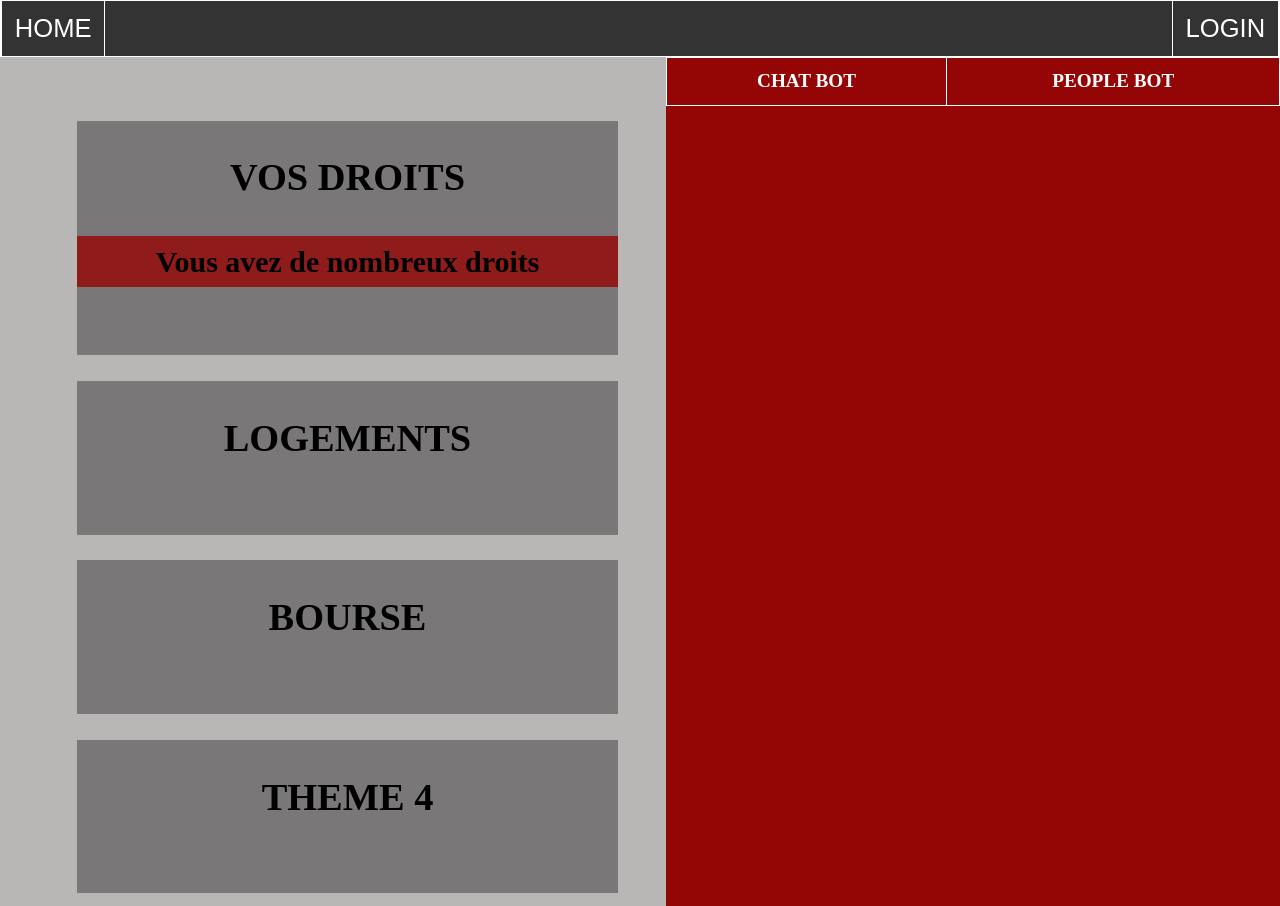
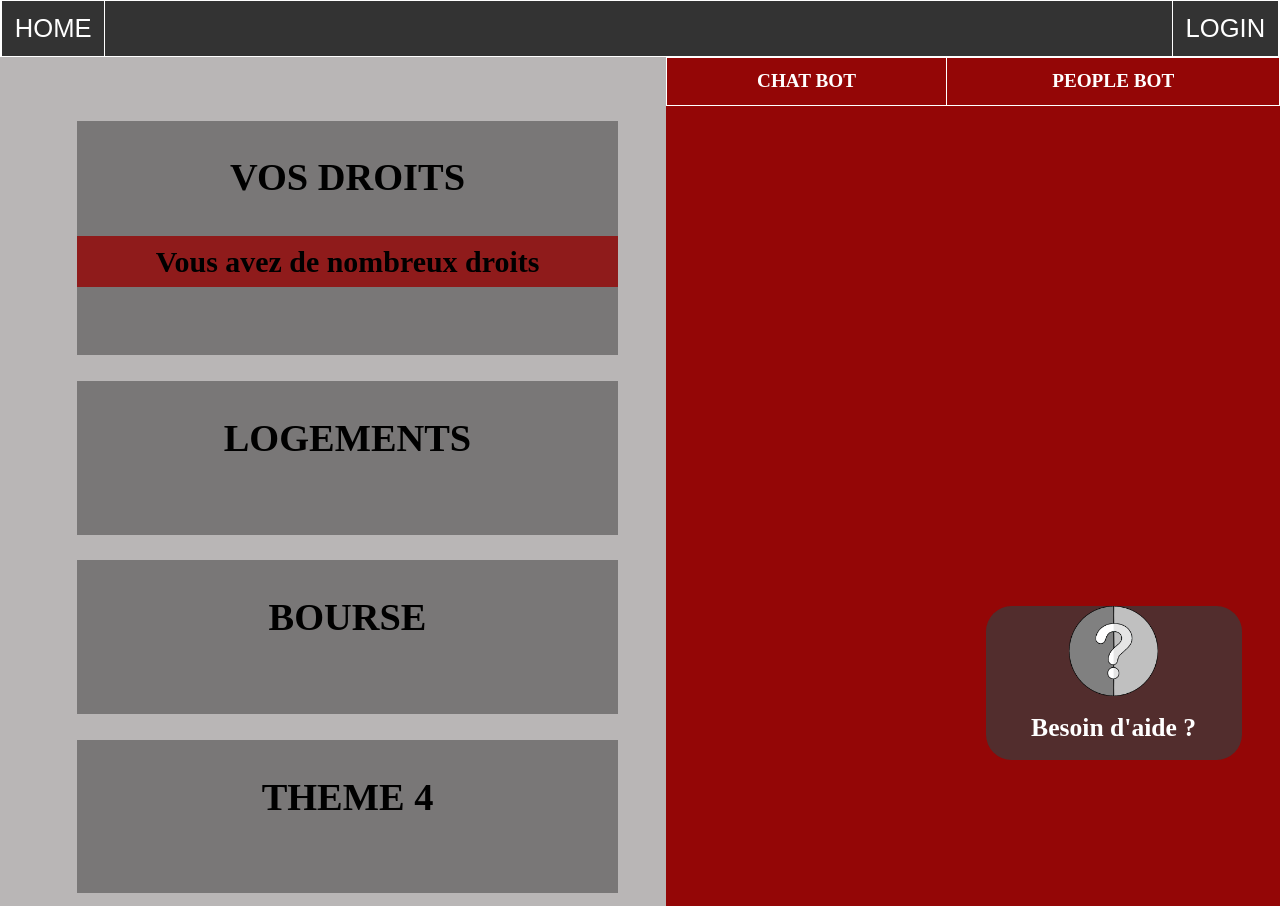
Before and after one commit to The-5-Horsemen-of-the-Acodalyspe/FrontEnd, a plain HTML site: page static/index.html in a window 1280 px wide. Drawn offline with Linux system fonts and the light colour scheme.

Commit message:
fix help 2.0

```diff
--- a/static/assets/css/main.css
+++ b/static/assets/css/main.css
@@ -77,8 +77,8 @@ a#side_b{
     width: 20%;
     position: fixed;
     cursor: pointer;
-    top: 70vh;
-    left: 170vh;
+    bottom: 5vh;
+    right: 3vw;
     background-color: rgba(59, 59, 59, 0.747);
     border-radius: 2vw;
 }
```
